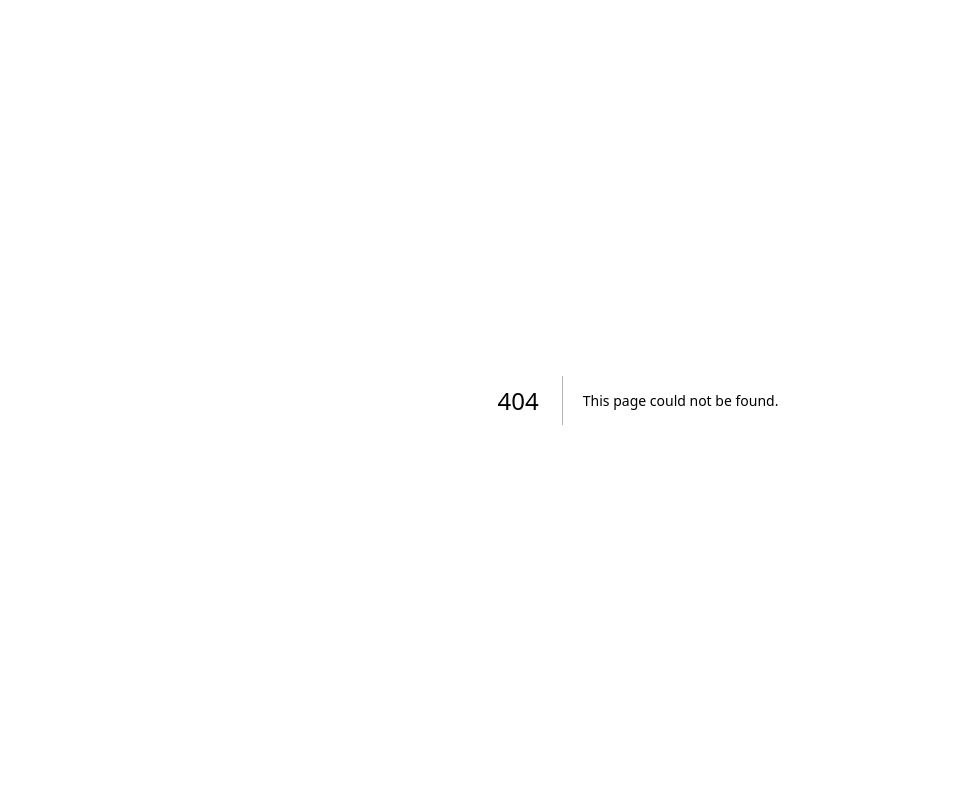
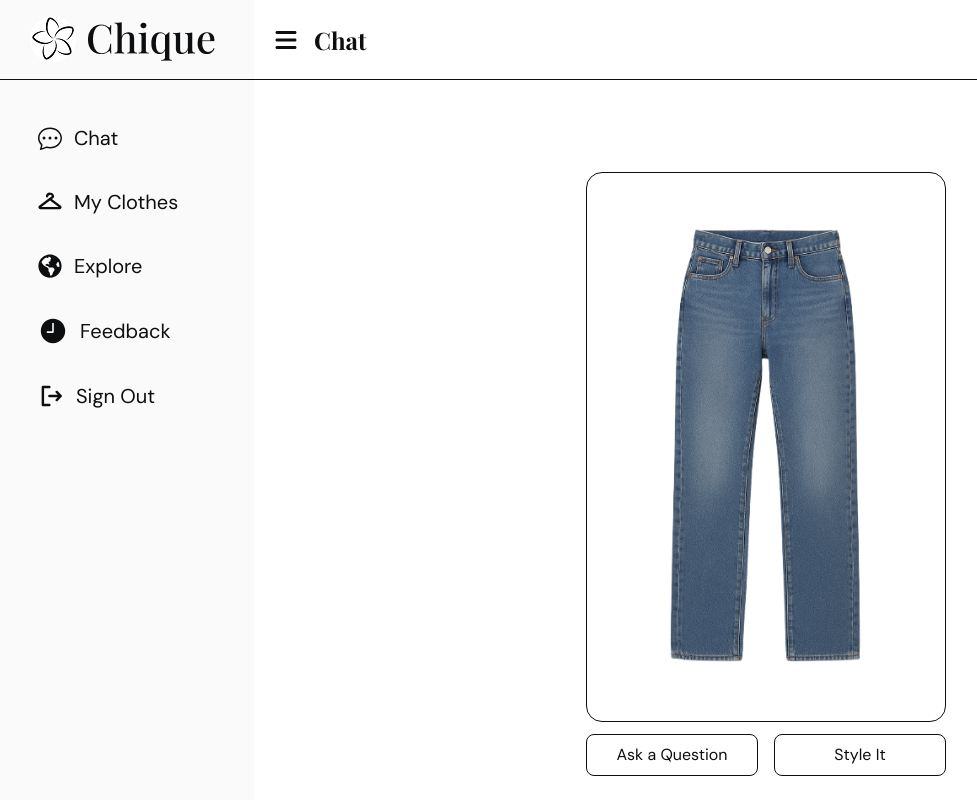
Before and after one commit to Webgenius0/chique, a Next.js app: page /dashboard/ai-style in a window 1280 px wide. Before the commit this address had no page. Shown: the whole page, without its empty margins (2-979 px from the left). Built offline with nearby package versions, Linux system fonts and the light colour scheme; a web font is replaced by a local one; what @ant-design/nextjs-registry would draw is missing.

Commit message:
Ai style updated

```diff
--- a/app/dashboard/ai-fashion/page.js
+++ b/app/dashboard/ai-fashion/page.js
@@ -1,7 +1,11 @@
+"use client";
+
 import { pantData } from "@/data/db";
 import Image from "next/image";
+import { useRouter } from "next/navigation";
 
 const AiFashion = () => {
+  const router = useRouter();
   return (
     <div className="w-full flex flex-col gap-6 py-8">
       <p className="text-2xl font-semibold font-primary text-primary-dark">
@@ -9,7 +13,11 @@ const AiFashion = () => {
       </p>
       <div className="w-full grid grid-cols-5 gap-5">
         {pantData.map((item) => (
-          <div key={item.id} className="w-full flex flex-col gap-3">
+          <div
+            onClick={() => router.push("/dashboard/ai-style")}
+            key={item.id}
+            className="w-full flex flex-col gap-3 cursor-pointer"
+          >
             <div className="w-full h-[360px] overflow-hidden rounded-2xl border p-4">
               <Image
                 src={item.image}
--- /dev/null
+++ b/app/dashboard/ai-style/page.js
@@ -0,0 +1,26 @@
+import Image from "next/image";
+import image from "@/public/images/bannerImages/pant_image1.png";
+
+const AiStyle = () => {
+  return (
+    <div className="w-full flex flex-col justify-center items-center py-20">
+      <div className="w-full max-w-[360px] flex flex-col gap-3">
+        <div className="w-full h-[550px] overflow-hidden rounded-2xl border p-4">
+          <Image
+            src={image}
+            alt="image"
+            className="w-full h-full object-cover"
+          />
+        </div>
+        <div className="w-full flex gap-4">
+          <button className="w-full border rounded-lg p-2">
+            Ask a Question
+          </button>
+          <button className="w-full border rounded-lg p-2">Style It</button>
+        </div>
+      </div>
+    </div>
+  );
+};
+
+export default AiStyle;
```
